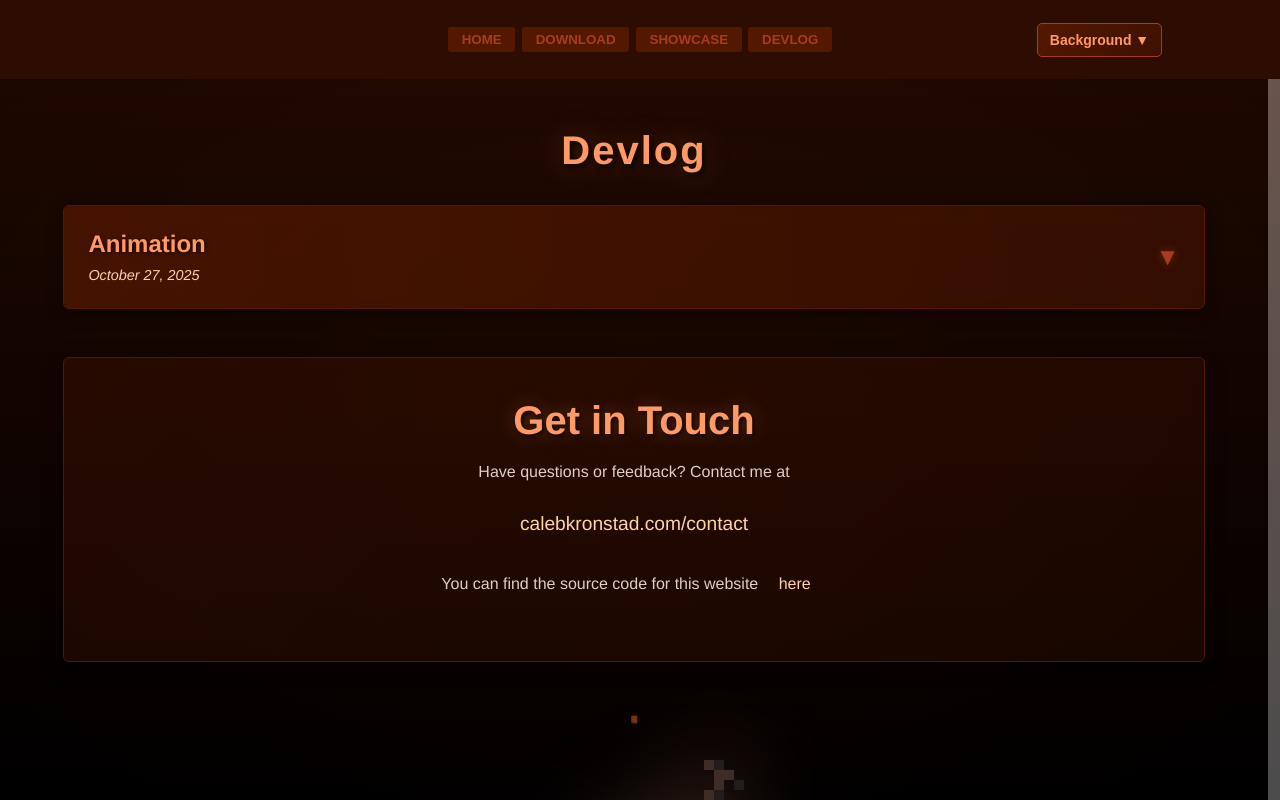
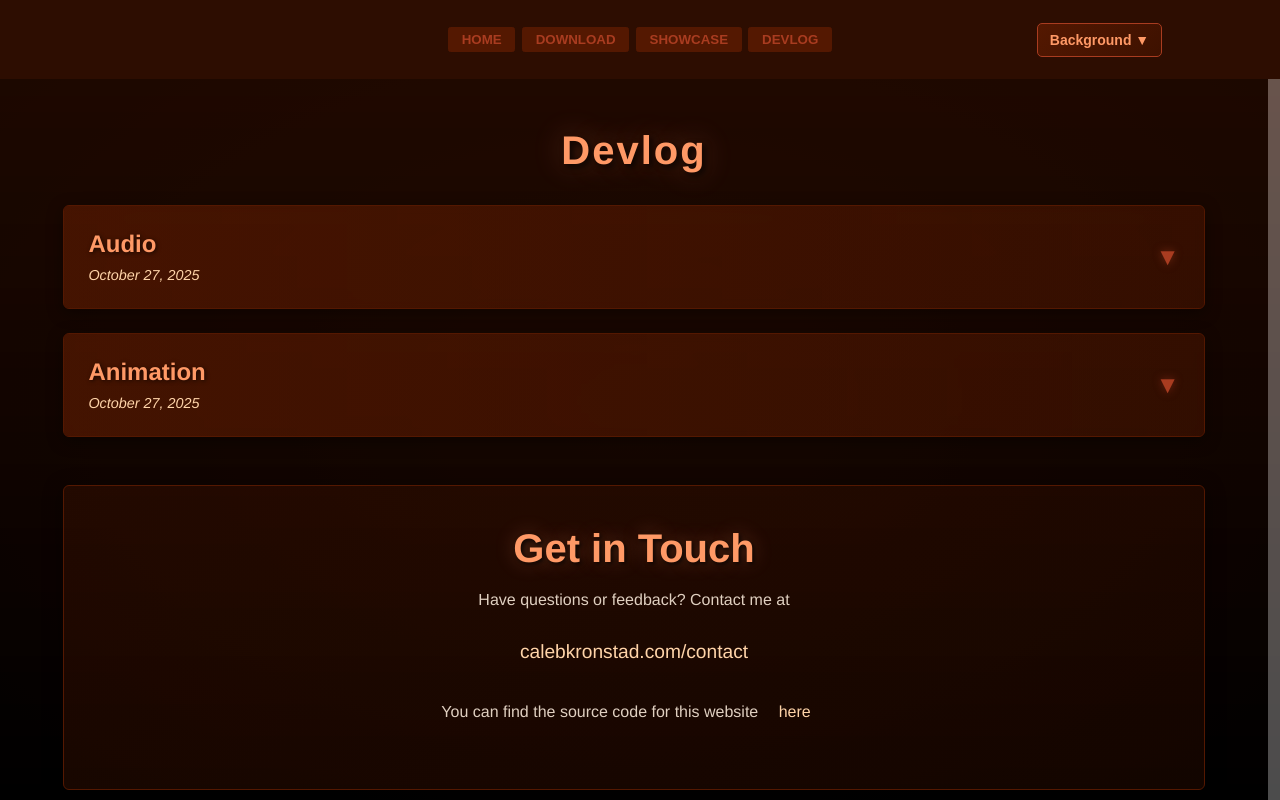
Before and after one commit to Caleb-Kronstad/bonfireengine.com, a website: page src/devlog.html in a window 1280 px wide. Shown: the top 800 px of the page. Drawn offline with Linux system fonts and the light colour scheme.

Commit message:
audio devlog

```diff
--- a/src/devlog.html
+++ b/src/devlog.html
@@ -38,6 +38,22 @@
 				<h2>Devlog</h2>
 
 				<!-- MOST RECENT BLOG POST -->
+				 <div class="blog-post">
+					<div class="blog-post-header">
+						<div class="blog-post-title">
+							<h3>Audio</h3>
+							<span class="blog-post-date">October 27, 2025</span>
+						</div>
+						<span class="blog-post-arrow">▼</span>
+					</div>
+					<div class="blog-post-content">
+						<p>Added Audio</p>
+						<p>Miniaudio implementation added -- spatial audio with .mp3 .wav .ogg .flac support. Audio component with serialization</p>
+						<p>[I'm busy adding more cool stuff to the engine so that's all you're getting for now 😎]</p>
+						<p>- Caleb</p>
+					</div>
+				</div>
+
 				<div class="blog-post">
 					<div class="blog-post-header">
 						<div class="blog-post-title">
@@ -49,7 +65,7 @@
 					<div class="blog-post-content">
 						<p>Added Animation</p>
 						<p>Animator, skeletal meshes, animations (multipler per animator of course), animation component</p>
-						<p>I'm busy adding more cool stuff to the engine so that's all you're getting for now 😎</p>
+						<p>[I'm busy adding more cool stuff to the engine so that's all you're getting for now 😎]</p>
 						<p>- Caleb</p>
 					</div>
 				</div>
```
